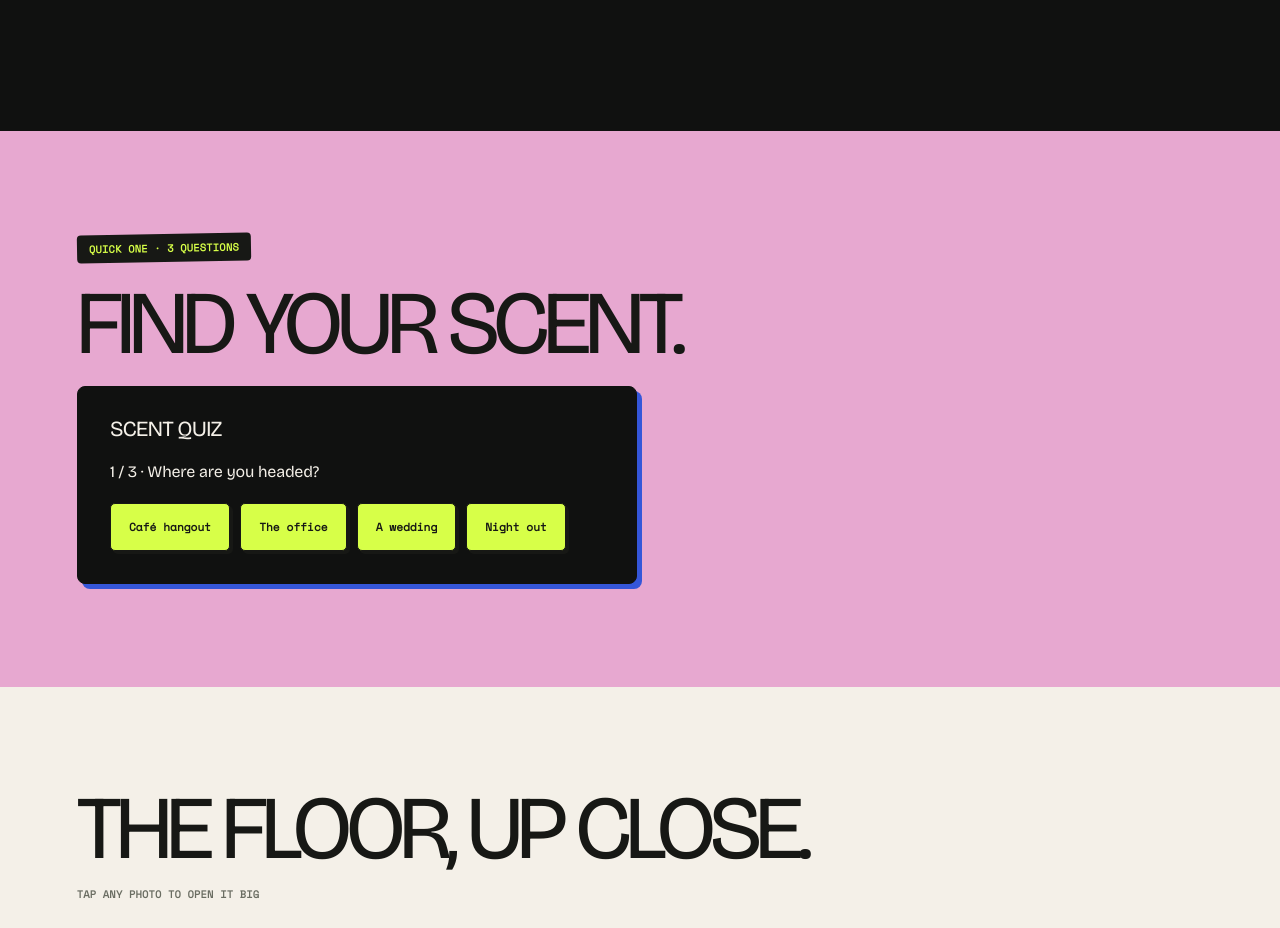
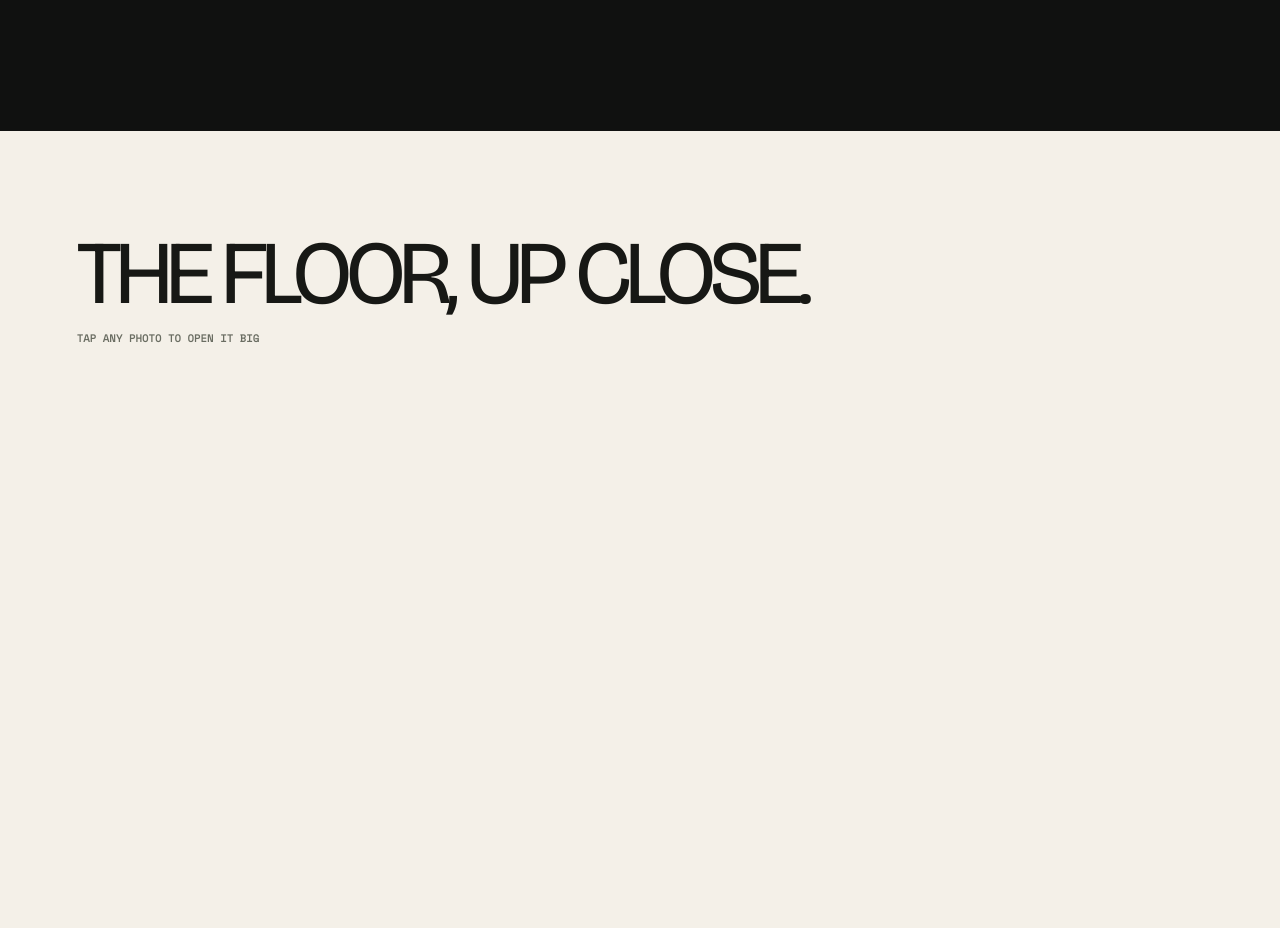
Before and after one commit to faisalahmad7/GEN-Z-store-landing-page, a React (Vite) app: page / in a window 1280 px wide. Shown: the part 7960-8888 px from the top of the page. Built offline with nearby package versions, Linux system fonts and the light colour scheme.

Commit message:
Remove scent quiz from homepage

```diff
--- a/src/pages/Hub.tsx
+++ b/src/pages/Hub.tsx
@@ -2,7 +2,7 @@ import { useRef } from 'react'
 import { CATS, FACTS, REVIEWS, SHOP, SIGN_PHOTO } from '../data'
 import { Link } from '../router'
 import { buildWaLink } from '../wa.js'
-import { Lab, OpenNow, Shelf } from '../Extras'
+import { OpenNow, Shelf } from '../Extras'
 import { BrandMark, Reel, RoomFx } from '../Brand'
 import { ICONS } from '../Icons'
 import { Photo, byId, mixed, photosFor, picks } from '../Photo'
@@ -169,8 +169,6 @@ export default function Hub() {
         </ol>
       </section>
 
-      <Lab />
-
       <section className="strip" aria-label="Photos from the shop">
         <h2 className="big">THE FLOOR, UP CLOSE.</h2>
         <p className="swipe">tap any photo to open it big</p>
```
